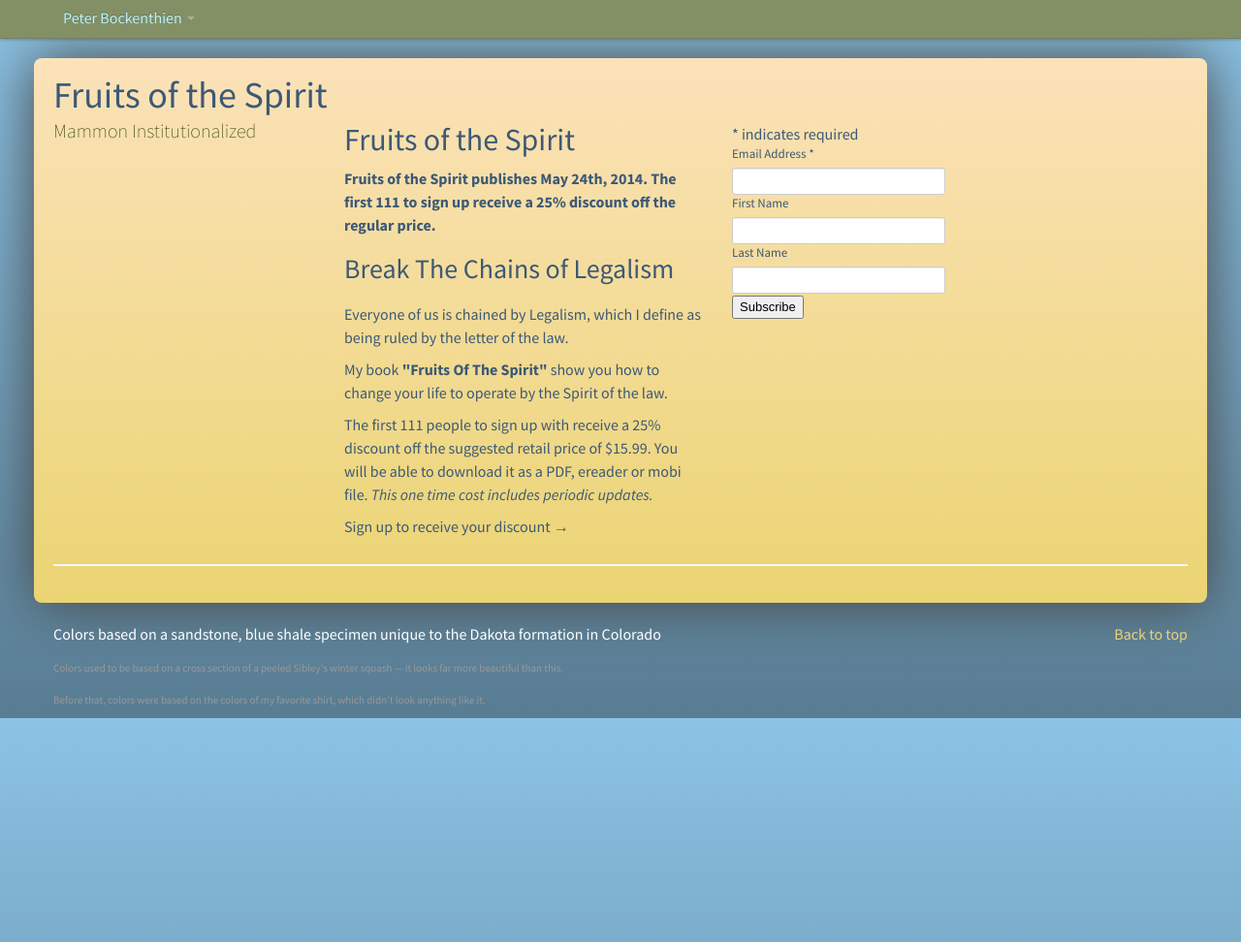
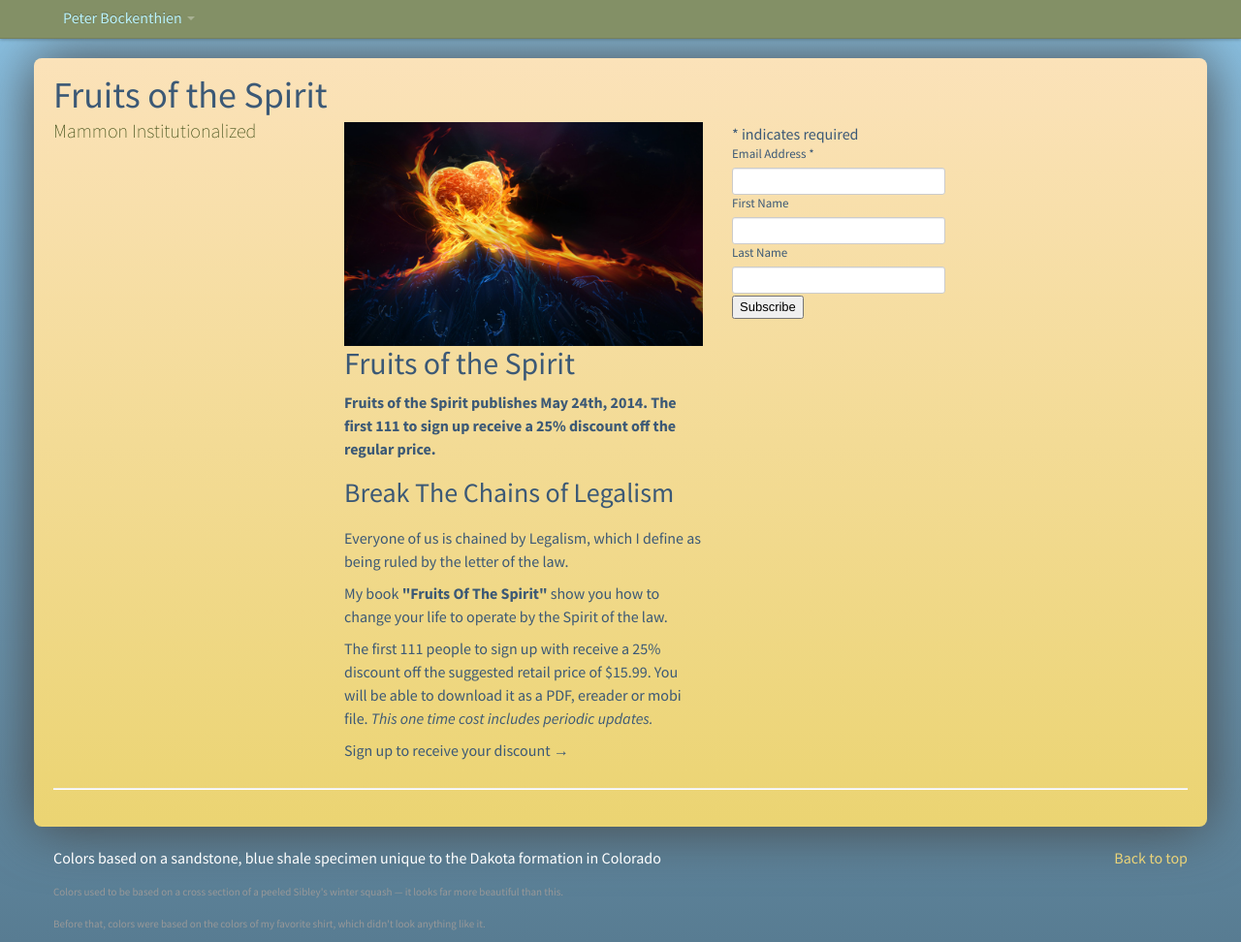
Before and after one commit to pbockenthien/pb-personal, a Jekyll site: the page built from fts.html, in a window 1280 px wide and 972 px high. Shown: the whole window at 97% size. Built offline with Jekyll 4.4.1, drawn with Linux system fonts in a browser that asks for light colours; some web fonts are replaced; Markdown is read by kramdown in place of the engine named in the settings; comment, search, counter and statistics services are not loaded.

Commit message:
fire heart promo

```diff
--- a/fts.html
+++ b/fts.html
@@ -5,6 +5,7 @@ slug: fts
 ---
 	<div class="row">
 		<div class="span4">
+		<img src="/pebo/images/Fire-Heart-Love.jpg" alt="Fruits of the Spirit" class="img-responsive" />
 		<h2>Fruits of the Spirit</h2>
 			<p><strong>Fruits of the Spirit publishes May 24th, 2014. The first 111 to sign up receive a 25% discount off the regular price.</strong></p>
 
```
Also changed, not shown: pebo/images/Fire-Heart-Love.jpg (added).
